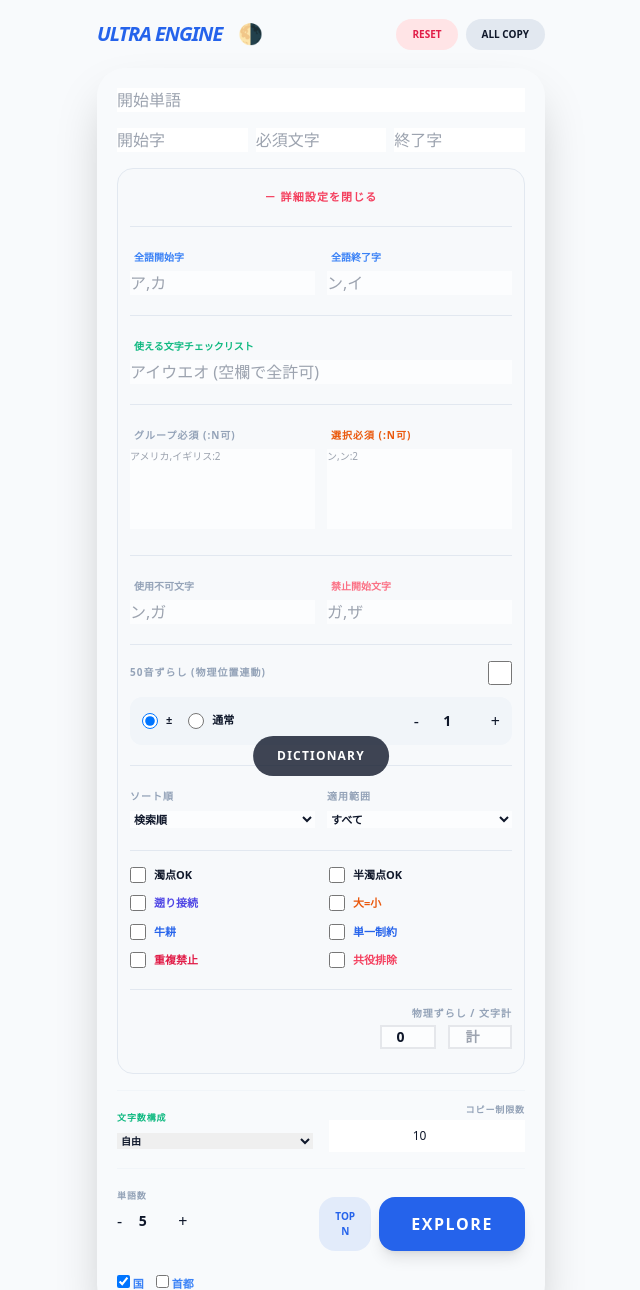
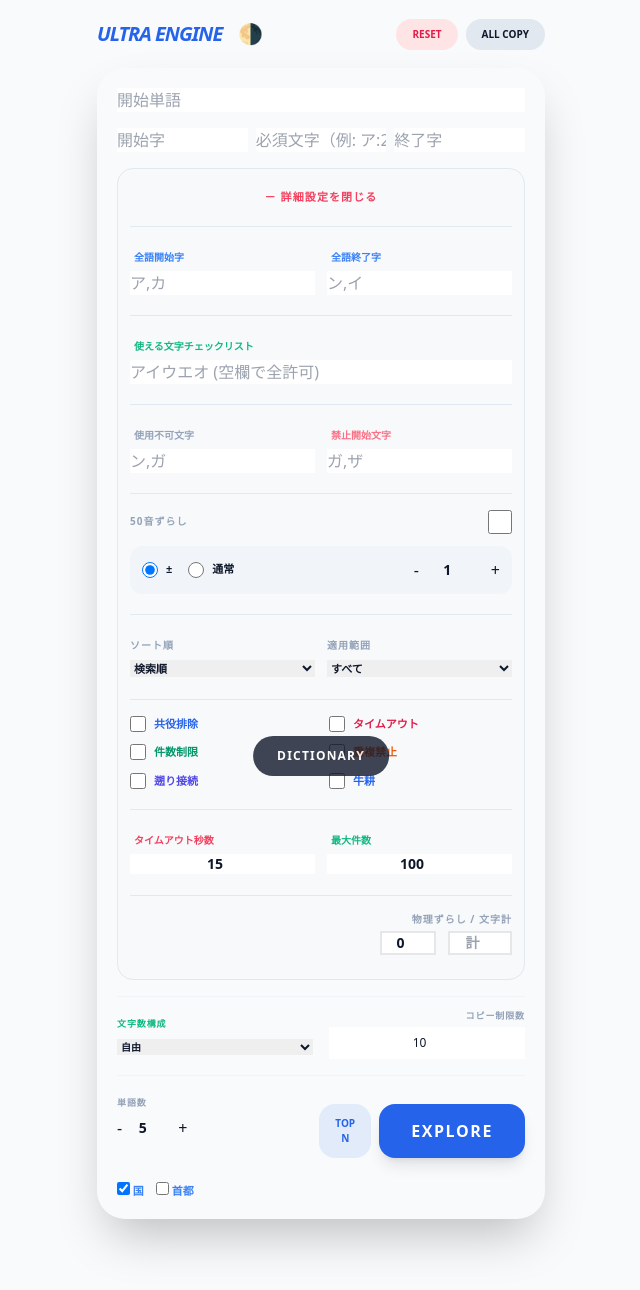
Before and after one commit to xjrstjrwvg-commits/Beijing, a Flask app: page / in a window 1280 px wide, after a click on "＋ 詳細設定を表示". Shown: the top 1290 px of the page, without its empty margins (319-959 px from the left). After the commit the page ends 1253 px from the top, so only its background shows below. Run offline with Flask 3, Linux system fonts and the light colour scheme; some libraries are stand-ins or nearby versions.

Commit message:
Update index.html

```diff
--- a/templates/index.html
+++ b/templates/index.html
@@ -3,7 +3,7 @@
 <head>
     <meta charset="UTF-8">
     <meta name="viewport" content="width=device-width, initial-scale=1.0, maximum-scale=1.0, user-scalable=no">
-    <title>極・ULTRA ENGINE Pro</title>
+    <title>ULTRA ENGINE Pro</title>
     <script src="https://cdn.tailwindcss.com"></script>
     <style>
         html, body { overflow-x: hidden; position: relative; width: 100%; touch-action: pan-y; }
@@ -17,19 +17,14 @@
         .custom-scroll { max-height: 300px; overflow-y: auto; scrollbar-width: none; }
         summary { list-style: none; cursor: pointer; }
         summary::-webkit-details-marker { display: none; }
-
-        /* 詳細設定内の入力欄を強調 */
-        details input, details select, details textarea {
-            @apply border-2 border-slate-300 dark:border-slate-600 py-4 px-4 my-1;
-            background-color: rgba(255, 255, 255, 0.7);
-        }
-        .dark details input, .dark details select, .dark details textarea {
-            background-color: rgba(30, 41, 59, 0.7);
-        }
     </style>
 </head>
-<body class="bg-slate-50 dark:bg-slate-950 text-slate-900 dark:text-slate-100 p-3 pb-24" onchange="saveSettings()" oninput="saveSettings()">
+
+<body class="bg-slate-50 dark:bg-slate-950 text-slate-900 dark:text-slate-100 p-3 pb-24"
+      onchange="saveSettings()" oninput="saveSettings()">
+
 <div class="max-w-md mx-auto space-y-3">
+
 <header class="flex justify-between items-center py-1">
     <div class="flex items-center gap-3">
         <h1 class="text-xl font-black italic text-blue-600 uppercase tracking-tighter">Ultra Engine</h1>
@@ -42,14 +37,16 @@
 </header>
 
 <div class="glass rounded-[28px] p-5 space-y-4 shadow-2xl">
+
     <input id="sw" placeholder="開始単語" class="w-full">
+
     <div class="grid grid-cols-3 gap-2">
         <input id="sc" placeholder="開始字" class="w-full">
-                <input id="mc" placeholder="必須文字" class="w-full">
+        <input id="mc" placeholder="必須文字（例: ア:2,イ=1）" class="w-full">
         <input id="ec" placeholder="終了字" class="w-full">
     </div>
 
-            <!-- 詳細設定の折り畳み -->
+    <!-- 詳細設定 -->
     <details class="group border border-slate-200 dark:border-slate-700 rounded-2xl p-2 bg-slate-50/50 dark:bg-slate-800/20">
         <summary class="flex justify-center items-center py-3 cursor-pointer">
             <span class="text-[11px] font-black text-blue-600 dark:text-blue-400 uppercase tracking-widest group-open:hidden">＋ 詳細設定を表示</span>
@@ -57,6 +54,7 @@
         </summary>
 
         <div class="space-y-5 pt-2 pb-4 px-1">
+
             <div class="grid grid-cols-2 gap-3 border-t border-slate-200 dark:border-slate-700 pt-4">
                 <div class="space-y-1">
                     <label class="text-[10px] font-bold text-blue-500 uppercase ml-1">全語開始字</label>
@@ -73,16 +71,7 @@
                 <input id="valid_chars" placeholder="アイウエオ (空欄で全許可)" class="w-full">
             </div>
 
-                    <div class="grid grid-cols-2 gap-3 border-t border-slate-200 dark:border-slate-700 pt-4">
-                        <div class="space-y-1">
-                            <label class="text-[10px] font-bold text-slate-400 uppercase ml-1 tracking-widest">グループ必須 (:n可)</label>
-                            <textarea id="gc" placeholder="アメリカ,イギリス:2" class="w-full h-20 resize-none text-[10px]"></textarea>
-                        </div>
-                        <div class="space-y-1 text-orange-600">
-                            <label class="text-[10px] font-bold uppercase ml-1 tracking-widest">選択必須 (:n可)</label>
-                            <textarea id="cc" placeholder="ン,ン:2" class="w-full h-20 resize-none text-[10px]"></textarea>
-                        </div>
-                    </div>
+            <!-- ★ グループ制約・選択制約は削除済み ★ -->
 
             <div class="grid grid-cols-2 gap-3 border-t border-slate-200 dark:border-slate-700 pt-4">
                 <div class="space-y-1">
@@ -95,16 +84,19 @@
                 </div>
             </div>
 
+            <!-- ずらし設定 -->
             <div class="space-y-3 border-t border-slate-200 dark:border-slate-700 pt-4">
                 <div class="flex justify-between items-center">
-                            <label class="text-[10px] font-bold text-slate-400 uppercase tracking-widest">50音ずらし (物理位置連動)</label>
+                    <label class="text-[10px] font-bold text-slate-400 uppercase tracking-widest">50音ずらし</label>
                     <input type="checkbox" id="use_shift" class="w-6 h-6 cursor-pointer accent-blue-600">
                 </div>
+
                 <div class="flex items-center gap-3 bg-slate-100 dark:bg-slate-800 p-3 rounded-xl">
                     <div class="flex gap-4 font-bold text-[11px]">
                         <label class="cursor-pointer flex items-center gap-2"><input type="radio" name="shift_mode" value="abs" checked class="w-4 h-4"> ±</label>
                         <label class="cursor-pointer flex items-center gap-2"><input type="radio" name="shift_mode" value="normal" class="w-4 h-4"> 通常</label>
                     </div>
+
                     <div class="flex items-center gap-3 ml-auto">
                         <button type="button" onclick="adjustVal('ks_abs',-1)" class="step-btn">-</button>
                         <input type="number" id="ks_abs" value="1" class="w-12 text-center bg-transparent border-none text-sm font-bold">
@@ -113,6 +105,7 @@
                 </div>
             </div>
 
+            <!-- 統一スコープ -->
             <div class="grid grid-cols-2 gap-3 border-t border-slate-200 dark:border-slate-700 pt-4">
                 <div class="space-y-1">
                     <label class="text-[10px] font-bold text-slate-400 uppercase tracking-widest">ソート順</label>
@@ -124,6 +117,7 @@
                         <option value="random">ランダム</option>
                     </select>
                 </div>
+
                 <div class="space-y-1">
                     <label class="text-[10px] font-bold text-slate-400 uppercase tracking-widest">適用範囲</label>
                     <select id="unify_scope" class="w-full text-[11px] font-bold">
@@ -134,17 +128,48 @@
                 </div>
             </div>
 
+            <!-- チェックボックス群（共役排除・タイムアウト・件数制限） -->
             <div class="grid grid-cols-2 gap-x-4 gap-y-3 text-[11px] font-bold border-t border-slate-200 dark:border-slate-700 pt-4">
-                        <label class="flex items-center gap-2 cursor-pointer"><input type="checkbox" id="allow_daku" class="w-4 h-4"> 濁点OK</label>
-                        <label class="flex items-center gap-2 cursor-pointer"><input type="checkbox" id="allow_handaku" class="w-4 h-4"> 半濁点OK</label>
-                        <label class="flex items-center gap-2 cursor-pointer text-indigo-600"><input type="checkbox" id="auto_recovery" class="w-4 h-4"> 遡り接続</label>
-                        <label class="flex items-center gap-2 cursor-pointer text-orange-600"><input type="checkbox" id="unify_small" class="w-4 h-4"> 大=小</label>
-                        <label class="flex items-center gap-2 cursor-pointer text-blue-600"><input type="checkbox" id="rt" class="w-4 h-4"> 牛耕</label>
-                        <label class="flex items-center gap-2 cursor-pointer text-blue-600"><input type="checkbox" id="once" class="w-4 h-4"> 単一制約</label>
-                        <label class="flex items-center gap-2 cursor-pointer text-rose-600"><input type="checkbox" id="char_limit_mode" class="w-4 h-4"> 重複禁止</label>
-                        <label class="flex items-center gap-2 cursor-pointer text-rose-500"><input type="checkbox" id="exclude_conjugate" class="w-4 h-4"> 共役排除</label>
+
+                <label class="flex items-center gap-2 cursor-pointer text-blue-600">
+                    <input type="checkbox" id="exclude_conjugate" class="w-4 h-4"> 共役排除
+                </label>
+
+                <label class="flex items-center gap-2 cursor-pointer text-rose-600">
+                    <input type="checkbox" id="timeout_enabled" class="w-4 h-4"> タイムアウト
+                </label>
+
+                <label class="flex items-center gap-2 cursor-pointer text-emerald-600">
+                    <input type="checkbox" id="limit_enabled" class="w-4 h-4"> 件数制限
+                </label>
+
+                <label class="flex items-center gap-2 cursor-pointer text-orange-600">
+                    <input type="checkbox" id="char_limit_mode" class="w-4 h-4"> 重複禁止
+                </label>
+
+                <label class="flex items-center gap-2 cursor-pointer text-indigo-600">
+                    <input type="checkbox" id="auto_recovery" class="w-4 h-4"> 遡り接続
+                </label>
+
+                <label class="flex items-center gap-2 cursor-pointer text-blue-600">
+                    <input type="checkbox" id="rt" class="w-4 h-4"> 牛耕
+                </label>
             </div>
 
+            <!-- タイムアウト秒数 / 件数制限 -->
+            <div class="grid grid-cols-2 gap-3 border-t border-slate-200 dark:border-slate-700 pt-4">
+                <div class="space-y-1">
+                    <label class="text-[10px] font-bold text-rose-500 uppercase ml-1">タイムアウト秒数</label>
+                    <input id="timeout_sec" type="number" value="15" class="w-full text-center text-sm font-bold">
+                </div>
+
+                <div class="space-y-1">
+                    <label class="text-[10px] font-bold text-emerald-500 uppercase ml-1">最大件数</label>
+                    <input id="limit" type="number" value="100" class="w-full text-center text-sm font-bold">
+                </div>
+            </div>
+
+            <!-- 物理ずらし / 合計文字数 -->
             <div class="space-y-1 text-right border-t border-slate-200 dark:border-slate-700 pt-4">
                 <label class="text-[10px] font-bold text-slate-400 uppercase tracking-widest ml-1 text-right block">物理ずらし / 文字計</label>
                 <div class="flex justify-end gap-3">
@@ -152,9 +177,10 @@
                     <input type="number" id="ttl" placeholder="計" class="w-16 text-center text-sm font-bold border-2">
                 </div>
             </div>
+
         </div>
     </details>
-
+            <!-- 文字数構成 / コピー制限 -->
             <div class="grid grid-cols-2 gap-4 border-t border-slate-100 dark:border-slate-800 pt-3">
                 <div class="space-y-1">
                     <label class="text-[9px] font-bold text-emerald-500 uppercase tracking-widest">文字数構成</label>
@@ -164,12 +190,14 @@
                         <option value="diff">すべてバラバラ</option>
                     </select>
                 </div>
+
                 <div class="space-y-1">
                     <label class="text-[9px] font-bold text-slate-400 uppercase tracking-widest ml-1 text-right block">コピー制限数</label>
                     <input type="number" id="copy_limit" value="10" class="w-full text-center text-xs py-2">
                 </div>
             </div>
 
+            <!-- 単語数 -->
             <div class="grid grid-cols-2 gap-4 border-t border-slate-100 dark:border-slate-800 pt-3">
                 <div class="space-y-1">
                     <label class="text-[9px] font-bold text-slate-400 uppercase tracking-widest">単語数</label>
@@ -179,6 +207,7 @@
                         <button type="button" onclick="adjustVal('ml',1)" class="step-btn">+</button>
                     </div>
                 </div>
+
                 <div class="flex items-center justify-end pt-4">
                     <div class="flex gap-2">
                         <button onclick="copyTopN()" class="bg-blue-600/10 text-blue-600 px-4 py-3 rounded-2xl text-[10px] font-black uppercase">Top N</button>
@@ -187,6 +216,7 @@
                 </div>
             </div>
 
+            <!-- 辞書カテゴリ -->
             <div class="flex items-center justify-between pt-2">
                 <div class="flex gap-3 text-[11px] font-bold">
                     <label class="cursor-pointer text-blue-500"><input type="checkbox" name="cat" value="country" checked onchange="loadDictionaryUI()"> 国</label>
@@ -196,26 +226,41 @@
 
             <div id="stats" class="text-center text-[10px] font-bold text-blue-500 hidden uppercase py-1"></div>
         </div>
+
         <div id="res" class="space-y-3 pb-20"></div>
     </div>
 
     <!-- 辞書マネージャ -->
     <div id="dict-manager" class="hidden fixed inset-0 z-50 bg-white dark:bg-slate-950 p-5 overflow-y-auto">
         <button onclick="document.getElementById('dict-manager').classList.add('hidden')" class="mb-5 font-bold text-rose-500">CLOSE</button>
+
         <div class="grid grid-cols-2 gap-2 mb-5">
             <button onclick="bulkSet('white')" class="bg-slate-100 dark:bg-slate-800 p-3 rounded-xl font-bold">全開放</button>
             <button onclick="bulkSet('red')" class="bg-rose-100 dark:bg-rose-900/30 text-rose-600 p-3 rounded-xl font-bold">全禁止</button>
         </div>
+
         <div id="dict-list" class="grid grid-cols-2 gap-1"></div>
     </div>
-    <button onclick="document.getElementById('dict-manager').classList.remove('hidden')" class="fixed bottom-6 left-1/2 -translate-x-1/2 bg-slate-900 text-white px-6 py-3 rounded-full text-xs font-black uppercase tracking-widest opacity-80 hover:opacity-100">Dictionary</button>
 
+    <button onclick="document.getElementById('dict-manager').classList.remove('hidden')"
+            class="fixed bottom-6 left-1/2 -translate-x-1/2 bg-slate-900 text-white px-6 py-3 rounded-full text-xs font-black uppercase tracking-widest opacity-80 hover:opacity-100">
+        Dictionary
+    </button>
+
+    <!-- SCRIPT -->
     <script>
         let currentRoutes = [];
         let wordStates = {};
 
-        function to_katakana(text) { return text.replace(/[ぁ-ん]/g, s => String.fromCharCode(s.charCodeAt(0) + 0x60)); }
-        function toggleDarkMode() { document.documentElement.classList.toggle('dark'); saveSettings(); }
+        function to_katakana(text) {
+            return text.replace(/[ぁ-ん]/g, s => String.fromCharCode(s.charCodeAt(0) + 0x60));
+        }
+
+        function toggleDarkMode() {
+            document.documentElement.classList.toggle('dark');
+            saveSettings();
+        }
+
         function getWordStyle(state) {
             if (state === 'red') return "background-color: #f43f5e; color: white; border-color: #e11d48;";
             if (state === 'blue') return "background-color: #2563eb; color: white; border-color: #1d4ed8;";
@@ -225,10 +270,25 @@
         async function init() {
             if (localStorage.ultraSettings) {
                 const s = JSON.parse(localStorage.ultraSettings);
-                const fields = ['sw','sc','asc','mc','ec','aec','exc','bsc','ml','ps','ks_abs','ttl','gc','cc','sort_mode','unify_scope','copy_limit','valid_chars','len_mode'];
-                fields.forEach(f => { if(s[f] !== undefined && document.getElementById(f)) document.getElementById(f).value = s[f]; });
-                const checks = ['allow_daku','allow_handaku','char_limit_mode','auto_recovery','unify_small','rt','once','use_shift','exclude_conjugate'];
-                checks.forEach(f => { if(s[f] !== undefined && document.getElementById(f)) document.getElementById(f).checked = s[f]; });
+                const fields = [
+                    'sw','sc','asc','mc','ec','aec','exc','bsc','ml','ps','ks_abs','ttl',
+                    'gc','cc','sort_mode','unify_scope','copy_limit','valid_chars','len_mode',
+                    'timeout_sec','limit'
+                ];
+                fields.forEach(f => {
+                    if (s[f] !== undefined && document.getElementById(f))
+                        document.getElementById(f).value = s[f];
+                });
+
+                const checks = [
+                    'allow_daku','allow_handaku','char_limit_mode','auto_recovery','unify_small',
+                    'rt','use_shift','exclude_conjugate','timeout_enabled','limit_enabled'
+                ];
+                checks.forEach(f => {
+                    if (s[f] !== undefined && document.getElementById(f))
+                        document.getElementById(f).checked = s[f];
+                });
+
                 if (s.dark_mode) document.documentElement.classList.add('dark');
                 if (s.wordStates) wordStates = s.wordStates;
             }
@@ -239,12 +299,16 @@
             const r = await fetch('/get_dictionary');
             const dict = await r.json();
             const cats = Array.from(document.querySelectorAll('input[name="cat"]:checked')).map(c => c.value);
+
             let words = [];
             cats.forEach(c => words = words.concat(dict[c] || []));
             words = Array.from(new Set(words)).sort();
+
             document.getElementById('dict-list').innerHTML = words.map(w => {
                 const s = wordStates[w] || 'white';
-                return `<button onclick="toggleWordState(this, '${w}')" class="p-2 rounded-lg border text-[10px] font-bold ${s==='white'?'btn-white':''}" style="${getWordStyle(s)}">${w}</button>`;
+                return `<button onclick="toggleWordState(this, '${w}')"
+                                class="p-2 rounded-lg border text-[10px] font-bold ${s==='white'?'btn-white':''}"
+                                style="${getWordStyle(s)}">${w}</button>`;
             }).join('');
         }
 
@@ -269,58 +333,128 @@
         function saveSettings() {
             const sm = document.querySelector('input[name="shift_mode"]:checked');
             localStorage.ultraSettings = JSON.stringify({
-                sw: document.getElementById('sw').value, sc: document.getElementById('sc').value, asc: document.getElementById('asc').value,
-                mc: document.getElementById('mc').value, ec: document.getElementById('ec').value, aec: document.getElementById('aec').value,
-                exc: document.getElementById('exc').value, bsc: document.getElementById('bsc').value,
-                ml: document.getElementById('ml').value, ps: document.getElementById('ps').value, ks_abs: document.getElementById('ks_abs').value,
-                ttl: document.getElementById('ttl').value, valid_chars: document.getElementById('valid_chars').value,
-                len_mode: document.getElementById('len_mode').value, use_shift: document.getElementById('use_shift').checked,
-                exclude_conjugate: document.getElementById('exclude_conjugate').checked,
-                dark_mode: document.documentElement.classList.contains('dark'), wordStates: wordStates, shift_mode: sm ? sm.value : 'abs'
+                sw: sw.value, sc: sc.value, asc: asc.value, mc: mc.value, ec: ec.value,
+                aec: aec.value, exc: exc.value, bsc: bsc.value, ml: ml.value,
+                ps: ps.value, ks_abs: ks_abs.value, ttl: ttl.value,
+                sort_mode: sort_mode.value, unify_scope: unify_scope.value,
+                copy_limit: copy_limit.value, valid_chars: valid_chars.value,
+                len_mode: len_mode.value, timeout_sec: timeout_sec.value,
+                limit: limit.value,
+
+                allow_daku: allow_daku.checked, allow_handaku: allow_handaku.checked,
+                char_limit_mode: char_limit_mode.checked, auto_recovery: auto_recovery.checked,
+                unify_small: unify_small.checked, rt: rt.checked, use_shift: use_shift.checked,
+                exclude_conjugate: exclude_conjugate.checked,
+                timeout_enabled: timeout_enabled.checked,
+                limit_enabled: limit_enabled.checked,
+
+                dark_mode: document.documentElement.classList.contains('dark'),
+                wordStates: wordStates,
+                shift_mode: sm ? sm.value : 'abs'
             });
         }
 
-        function resetSettings() { localStorage.removeItem('ultraSettings'); location.reload(); }
-        function adjustVal(id, delta) { const el = document.getElementById(id); el.value = Math.max(0, parseInt(el.value || 0) + delta); saveSettings(); }
+        function resetSettings() {
+            localStorage.removeItem('ultraSettings');
+            location.reload();
+        }
+
+        function adjustVal(id, delta) {
+            const el = document.getElementById(id);
+            el.value = Math.max(0, parseInt(el.value || 0) + delta);
+            saveSettings();
+        }
 
         async function run() {
-            const btn = document.getElementById('btn'); btn.innerText = "EXPLORING..."; btn.disabled = true;
+            const btn = document.getElementById('btn');
+            btn.innerText = "EXPLORING...";
+            btn.disabled = true;
+
             const body = {
-                start_word: document.getElementById('sw').value, start_char: document.getElementById('sc').value,
-                all_start_char: document.getElementById('asc').value, must_char: document.getElementById('mc').value,
-                end_char: document.getElementById('ec').value, all_end_char: document.getElementById('aec').value,
-                exclude_chars: document.getElementById('exc').value, ban_start_chars: document.getElementById('bsc').value,
-                valid_chars: document.getElementById('valid_chars').value, len_mode: document.getElementById('len_mode').value,
-                max_len: document.getElementById('ml').value, pos_shift: parseInt(document.getElementById('ps').value || 0),
-                use_shift: document.getElementById('use_shift').checked, ks_abs: parseInt(document.getElementById('ks_abs').value),
+                start_word: sw.value,
+                start_char: sc.value,
+                all_start_char: asc.value,
+                must_char: mc.value,
+                end_char: ec.value,
+                all_end_char: aec.value,
+                exclude_chars: exc.value,
+                ban_start_chars: bsc.value,
+                valid_chars: valid_chars.value,
+                len_mode: len_mode.value,
+                max_len: ml.value,
+                pos_shift: parseInt(ps.value || 0),
+                use_shift: use_shift.checked,
+                ks_abs: parseInt(ks_abs.value),
                 shift_mode: document.querySelector('input[name="shift_mode"]:checked').value,
-                allow_daku: document.getElementById('allow_daku').checked, allow_handaku: document.getElementById('allow_handaku').checked,
-                auto_recovery: document.getElementById('auto_recovery').checked, char_limit_mode: document.getElementById('char_limit_mode').checked,
-                unify_small: document.getElementById('unify_small').checked, round_trip: document.getElementById('rt').checked,
-                exclude_conjugate: document.getElementById('exclude_conjugate').checked,
+
+                allow_daku: allow_daku.checked,
+                allow_handaku: allow_handaku.checked,
+                auto_recovery: auto_recovery.checked,
+                char_limit_mode: char_limit_mode.checked,
+                unify_small: unify_small.checked,
+                round_trip: rt.checked,
+                exclude_conjugate: exclude_conjugate.checked,
+
+                timeout_enabled: timeout_enabled.checked,
+                timeout_sec: parseFloat(timeout_sec.value),
+                limit_enabled: limit_enabled.checked,
+                limit: parseInt(limit.value),
+
                 categories: Array.from(document.querySelectorAll('input[name="cat"]:checked')).map(c => c.value),
-                red_words: Object.keys(wordStates).filter(k => wordStates[k] === 'red'), blue_words: Object.keys(wordStates).filter(k => wordStates[k] === 'blue')
+                red_words: Object.keys(wordStates).filter(k => wordStates[k] === 'red'),
+                blue_words: Object.keys(wordStates).filter(k => wordStates[k] === 'blue'),
+
+                ttl: ttl.value
             };
-            const r = await fetch('/search', { method: 'POST', headers: {'Content-Type': 'application/json'}, body: JSON.stringify(body) });
-            const d = await r.json(); currentRoutes = d.routes || []; btn.innerText = "Explore"; btn.disabled = false; display();
+
+            const r = await fetch('/search', {
+                method: 'POST',
+                headers: {'Content-Type': 'application/json'},
+                body: JSON.stringify(body)
+            });
+
+            const d = await r.json();
+            currentRoutes = d.routes || [];
+
+            btn.innerText = "Explore";
+            btn.disabled = false;
+
+            display();
         }
 
         function display() {
-            document.getElementById('res').innerHTML = currentRoutes.map((rt, i) => `
+            res.innerHTML = currentRoutes.map((rt, i) => `
                 <div class="glass p-4 rounded-[20px] flex flex-col gap-2">
-                    <div class="flex justify-between items-center text-[10px] font-black text-slate-400"><span>#${i+1}</span><button onclick="copyOne(${i})" class="text-blue-600">Copy</button></div>
+                    <div class="flex justify-between items-center text-[10px] font-black text-slate-400">
+                        <span>#${i+1}</span>
+                        <button onclick="copyOne(${i})" class="text-blue-600">Copy</button>
+                    </div>
                     <div class="font-bold text-sm">${rt.join(' → ')}</div>
                     <div class="text-[9px] font-black uppercase text-blue-500">${rt.join('').length} letters</div>
-                </div>`).join('');
-            document.getElementById('stats').innerText = `${currentRoutes.length} ROUTES FOUND`;
-            document.getElementById('stats').classList.remove('hidden');
+                </div>
+            `).join('');
+
+            stats.innerText = `${currentRoutes.length} ROUTES FOUND`;
+            stats.classList.remove('hidden');
         }
 
-        function copyOne(i) { navigator.clipboard.writeText(currentRoutes[i].join(' → ')); }
-        function copyAll() { navigator.clipboard.writeText(currentRoutes.map(rt => rt.join(' → ')).join('\n')); }
-        function copyTopN() { const n = parseInt(document.getElementById('copy_limit').value); navigator.clipboard.writeText(currentRoutes.slice(0, n).map(rt => rt.join(' → ')).join('\n')); }
+        function copyOne(i) {
+            navigator.clipboard.writeText(currentRoutes[i].join(' → '));
+        }
+
+        function copyAll() {
+            navigator.clipboard.writeText(currentRoutes.map(rt => rt.join(' → ')).join('\n'));
+        }
+
+        function copyTopN() {
+            const n = parseInt(copy_limit.value);
+            navigator.clipboard.writeText(
+                currentRoutes.slice(0, n).map(rt => rt.join(' → ')).join('\n')
+            );
+        }
 
         window.onload = init;
     </script>
+
 </body>
 </html>
```
Lines whose indentation alone changed are shown as unchanged.
